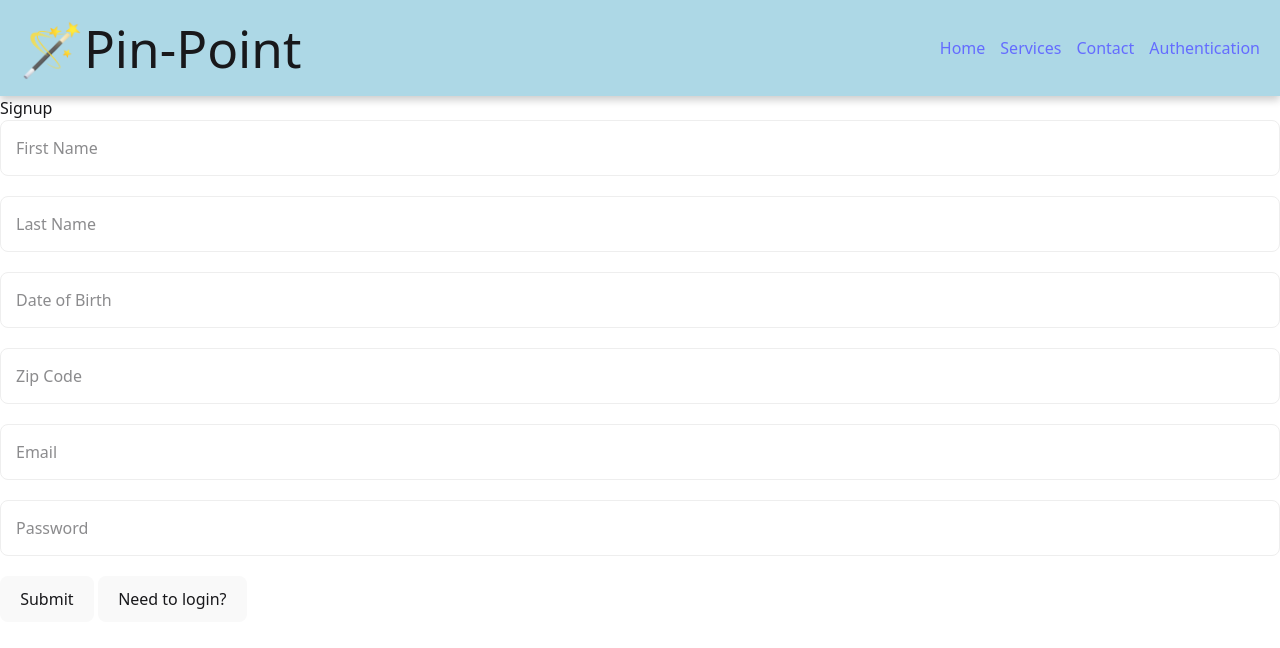
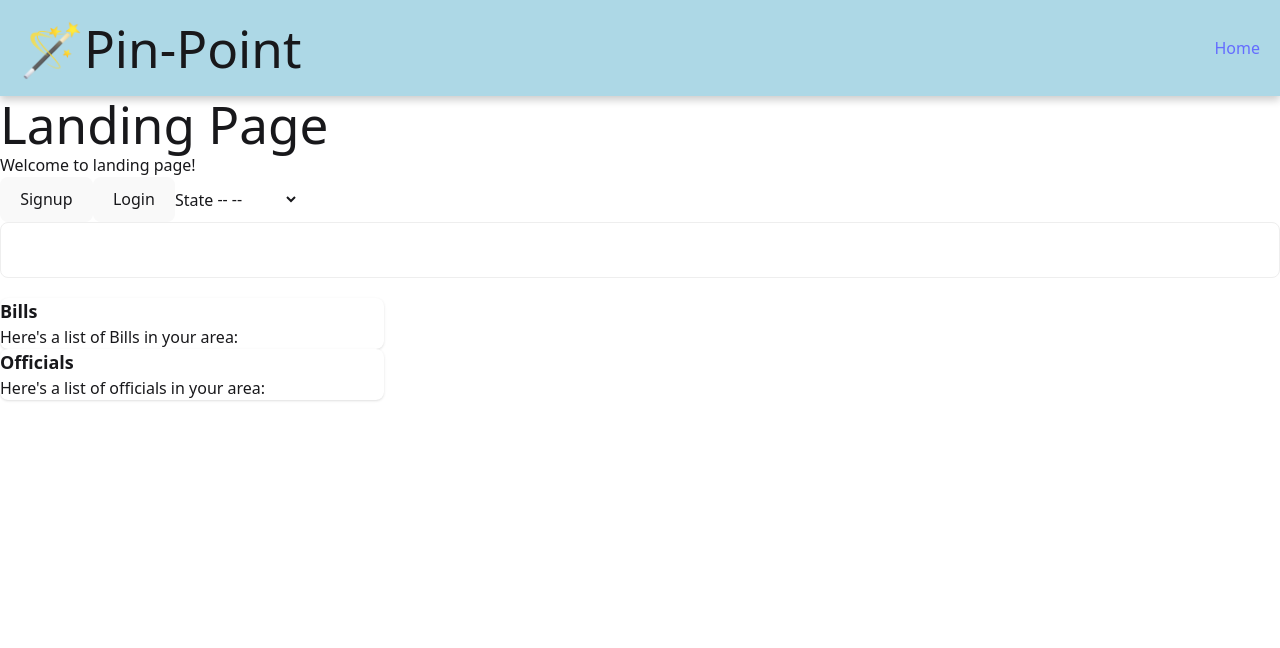
Before and after one commit to SalomeVinces/Team-Figuring-it-out-client-pinpoint, a React (Vite) app in the folder pin-point/: page / in a window 1280 px wide. Shown: the top 648 px of the page. Built offline with nearby package versions, Linux system fonts and the light colour scheme.

Commit message:
commited out services, contacts, and wuth from header, added landing page

```diff
--- a/pin-point/src/App.jsx
+++ b/pin-point/src/App.jsx
@@ -1,14 +1,16 @@
 import { useState, useEffect } from 'react'
 
-import { BrowserRouter, Routes, Route, Navigate } from "react-router-dom"
+import { Routes, Route, Navigate, useNavigate } from "react-router-dom"
 
 import './App.css'
 import Header from './Components/Header'
 import Auth from "./Components/Auth"
 import Home from "./Components/Home"
+import Landing from "./Components/Landing"
 
 function App() {
   const [token, setToken] = useState("")
+  const navigate = useNavigate()
 
   // Update state token variable, and store it in localStorage
   const updateToken = (passedToken, uid) => {
@@ -24,6 +26,10 @@ function App() {
     setToken("");
   }
 
+  const handleNavigation = (route) => {
+    navigate(route)
+    };
+
     useEffect(() => {
       const storedToken = localStorage.getItem("token");
       if (storedToken) {
@@ -34,21 +40,27 @@ function App() {
     return (
       <div data-theme="Cupcake">
 
+        {token && <button style={{ position: "absolute", top: 0, left: 0 }} onClick={handleLogout}>Logout</button>}
         <Header />
-        {token && <button style={{ position: "absolute", top: 0, left: 0 }} onClick={handleLogout}>Logout</button>}
+        <Routes>
+          <Route path='/'
+            element={
+              !token ? <Landing handleNavigation={handleNavigation}/>
+                : (<Navigate to="/Auth" />)
+            } />
 
-        <Routes>
           <Route
-          path="/"
+            path="/Auth"
             element={
               !token ? (
                 <Auth updateToken={updateToken} />
               ) : (
-              <Navigate to="/" />
+                <Navigate to="/home" />
               )}
           />
 
           <Route path='/home' element={<Home />} />
+
 
         </Routes>
 
--- a/pin-point/src/Components/Auth.jsx
+++ b/pin-point/src/Components/Auth.jsx
@@ -52,8 +52,8 @@ const Auth = ({ updateToken }) => {
 
       updateToken(data.Token, data.User._id);
 
-      //! NEED TO EDIT THIS
-      navigate("/");
+      // //! NEED TO EDIT THIS
+      // navigate("/");
     } catch (err) {
       console.log(err.message);
     }
@@ -69,7 +69,8 @@ const Auth = ({ updateToken }) => {
 
           <input ref={firstNameRef} placeholder="First Name" required />{" "}
           <input ref={lastNameRef} placeholder="Last Name" required />{" "}
-          <input ref={dateOfBirthRef} placeholder="Date of Birth" required />{" "}
+          {/* <input ref={dateOfBirthRef} placeholder="Date of Birth" required />{" "} */}
+          <input ref={dateOfBirthRef} placeholder="Date of Birth" required type= "date"/>{" "}
           <input ref={zipCodeRef} placeholder="Zip Code" />{" "}
         </>
       )}
--- a/pin-point/src/Components/Header.jsx
+++ b/pin-point/src/Components/Header.jsx
@@ -8,9 +8,9 @@ const Header = () => {
     <div className="logo"> <h1>🪄Pin-Point </h1></div>
     <nav>
       <Link to="/">Home</Link>
-      <Link to="/services">Services</Link>
+      {/* <Link to="/services">Services</Link>
       <Link to="/contact">Contact</Link>
-      <Link to="/auth">Authentication</Link>
+      <Link to="/auth">Authentication</Link> */}
 
     </nav>
   </header>
--- /dev/null
+++ b/pin-point/src/Components/Landing.jsx
@@ -0,0 +1,54 @@
+import React, { useState } from 'react'
+// import Header from "./Header"
+
+const Landing = ({handleNavigation}) => {
+    const [selectedValue, setSelectedValue] = useState('');
+
+    const handleChange = (event) => {
+        setSelectedValue(event.target.value);
+    };
+
+
+    return (
+        <div>
+            <h1>Landing Page</h1>
+            {/* //!Place holder for description for landing page */}
+            <p>Welcome to landing page!</p>
+            <button onClick={() => handleNavigation("/Auth")} >Signup</button>
+            <button onClick={() => handleNavigation("/Auth")} >Login</button>
+            <label htmlFor="myDropdown">State</label>
+            <select id="myDropdown" value={selectedValue} onChange={handleChange}>
+                <option value="">-- --</option>
+                <option value="option1">Option 1</option>
+                <option value="option2">Option 2</option>
+                <option value="option3">Option 3</option>
+            </select>
+            <input text="Zipcode" />
+            <div className="card bg-base-100 w-96 shadow-sm">
+            <h2 className="card-title">Bills</h2>
+            <p>Here's a list of Bills in your area:</p>
+                <figure>
+                   {/* Add bills info */}
+                </figure>
+                <div className="card-body">
+                    <div className="card-actions justify-end">
+                    </div>
+                </div>
+            </div>
+            <div className="card bg-base-100 w-96 shadow-sm">
+            <h2 className="card-title">Officials</h2>
+            <p>Here's a list of officials in your area:</p>
+                <figure>
+                   {/* Add bills info */}
+                </figure>
+                <div className="card-body">
+                    <div className="card-actions justify-end">
+                    </div>
+                </div>
+            </div>
+
+        </div>
+    )
+}
+
+export default Landing
```
Lines whose indentation alone changed are shown as unchanged.
